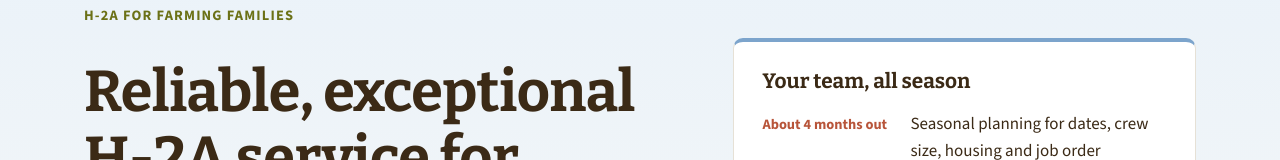
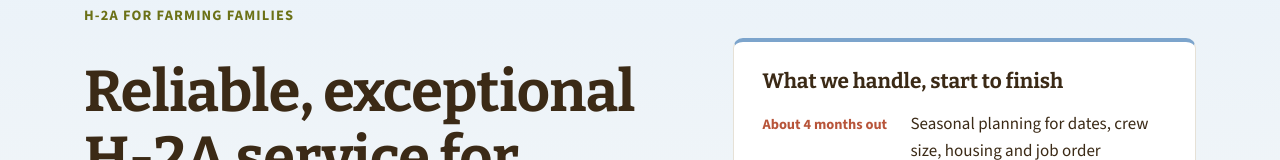
Before and after one commit to mfarh2a/battenkillag-use-me, a Next.js app: page / in a window 1280 px wide. Shown: the part 189-349 px from the top of the page. Built offline with nearby package versions, Linux system fonts and the light colour scheme; no server answers.

Commit message:
Rename season timeline heading
Co-Authored-By: Claude Opus 5.5 <noreply@anthropic.com>
Claude-Session: https://claude.ai/code/session_015cpjf5ajPeXVSvyknWthQ2

```diff
--- a/app/page.tsx
+++ b/app/page.tsx
@@ -89,7 +89,7 @@ export default async function Home() {
             </div>
           </div>
           <aside className="season-card" aria-labelledby="person-title">
-            <h2 id="person-title">Your team, all season</h2>
+            <h2 id="person-title">What we handle, start to finish</h2>
             <ul className="season-list">
               {yourPerson.map((s) => (
                 <li key={s.when}>
```
